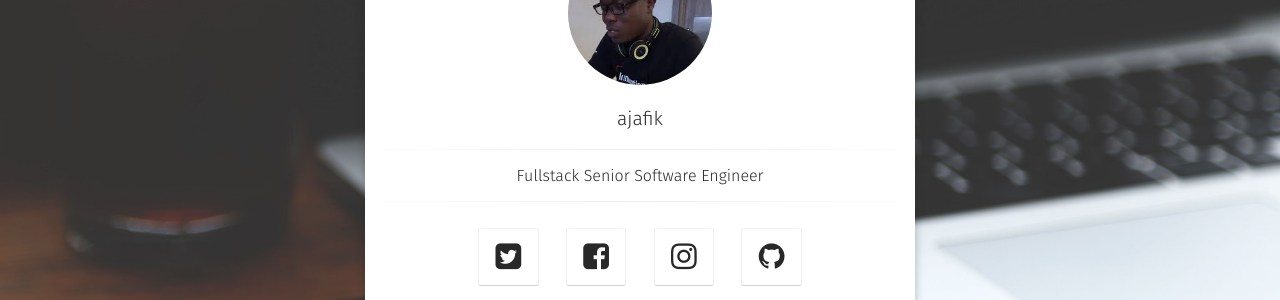
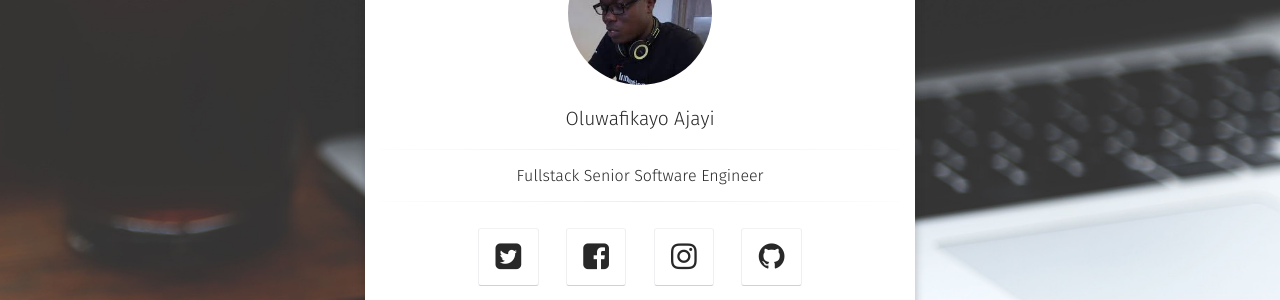
Before and after one commit to ajafik/ajafik.github.io, a Jekyll site: the page built from index.html, in a window 1280 px wide. Shown: the part 291-591 px from the top of the page. Built offline with Jekyll 4.4.1, drawn with Linux system fonts in a browser that asks for light colours; some web fonts are replaced.

Commit message:
updated the title and description of the page

```diff
--- a/_config.yml
+++ b/_config.yml
@@ -1,7 +1,7 @@
 # Site
-title:              ajafik
+title:              Oluwafikayo Ajayi
 bio:                'Fullstack Senior Software Engineer'
-description:        "Moon is a minimal, one column jekyll theme for your blog."
+description:        "Oluwafikayo Ajayi is a Fullstack Senior Software Engineer from Lagos, Nigeria."
 reading_time:       true
 words_per_minute:   200
 logo:               'assets/img/ajafik.jpg'
```
